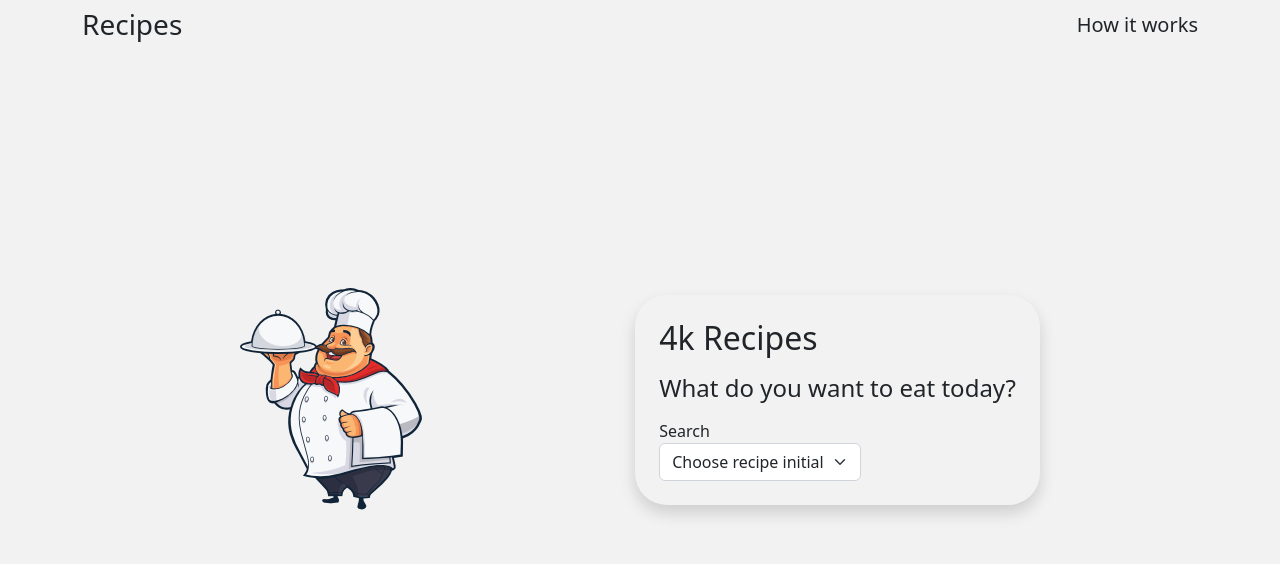
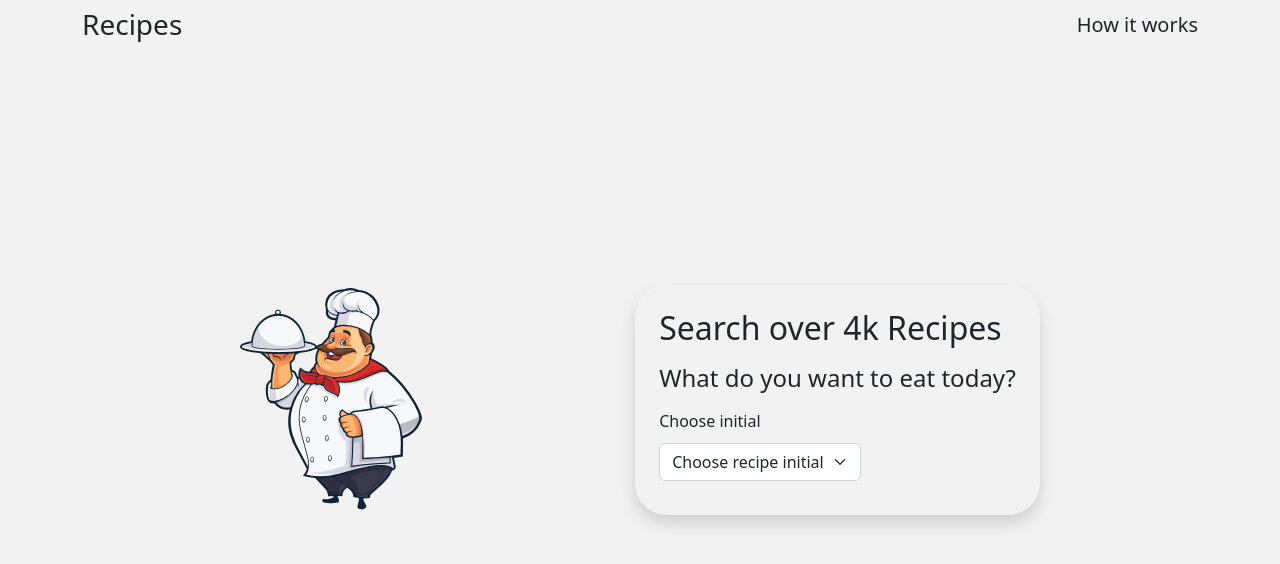
Before and after one commit to mrmeizongo/recipe-app, a React (Vite) app: page / in a window 1280 px wide. Shown: the top 564 px of the page. Built offline with nearby package versions, Linux system fonts and the light colour scheme.

Commit message:
Implemented query

```diff
--- a/src/components/Content/Content.jsx
+++ b/src/components/Content/Content.jsx
@@ -1,10 +1,39 @@
 import React, { useState } from "react";
 import ContentStyle from "./ContentStyle.module.css";
 import ChefIcon from "../../assets/chef-icon.png";
-import Select from "../Select/Select";
-import { recipeInitials } from "../../helper/RecipeHelper";
+import { recipeInitials, getRecipeNames } from "../../helper/RecipeHelper";
 
 const Content = () => {
+	const [displayNames, changeDisplayNames] = useState({
+		init: "",
+		name: "",
+		show: false,
+		submit: false,
+	});
+
+	function handleOnInitChange(e) {
+		e.preventDefault();
+		changeDisplayNames((prev) => {
+			if (e.target.value == "defaultValue") {
+				return { ...prev, show: false, submit: false, init: "", name: "" };
+			} else return { ...prev, show: true, init: e.target.value, name: "" };
+		});
+	}
+
+	function handleOnNameChange(e) {
+		e.preventDefault();
+		changeDisplayNames((prev) => {
+			if (e.target.value == "defaultValue") {
+				return { ...prev, show: false, submit: false, init: "", name: "" };
+			} else return { ...prev, name: e.target.value, submit: true };
+		});
+	}
+
+	function handleOnSubmit(e) {
+		e.preventDefault();
+		console.log("Got request for recipe!", displayNames);
+	}
+
 	return (
 		<section
 			className={`${ContentStyle.Container} d-flex flex-column flex-md-row align-items-center
@@ -15,17 +44,53 @@ const Content = () => {
 				className={`${ContentStyle.Query} d-flex flex-column justify-content-center
              align-items-start rounded-5 shadow p-4 gap-3`}
 			>
-				<h2>4k Recipes</h2>
+				<h2>Search over 4k Recipes</h2>
 				<h4>What do you want to eat today?</h4>
 				<form>
-					<label>Search</label>
-					<Select
-						className={`${ContentStyle.Select}`}
-						initialOption={<option selected>Choose recipe initial</option>}
-						children={recipeInitials.map((initial) => {
-							return <option value={initial}>{initial}</option>;
+					<label>Choose initial</label>
+					<select
+						className={`${ContentStyle.Select}  form-select`}
+						onChange={handleOnInitChange}
+					>
+						<option defaultValue={true} value={"defaultValue"}>
+							Choose recipe initial
+						</option>
+						{recipeInitials.map((initial) => {
+							return (
+								<option key={initial} value={initial}>
+									{initial}
+								</option>
+							);
 						})}
-					></Select>
+					</select>
+
+					{displayNames.show ? (
+						<select
+							className={`${ContentStyle.Select} form-select`}
+							onChange={handleOnNameChange}
+						>
+							<option defaultValue={true} value={"defaultValue"}>
+								Choose recipe name
+							</option>
+							{getRecipeNames(displayNames.init).map((element) => {
+								return (
+									<option key={element} value={element}>
+										{element}
+									</option>
+								);
+							})}
+						</select>
+					) : null}
+
+					{displayNames.submit ? (
+						<button
+							type="submit"
+							className="btn btn-success"
+							onClick={handleOnSubmit}
+						>
+							Get recipe!
+						</button>
+					) : null}
 				</form>
 			</div>
 		</section>
--- a/src/components/Content/ContentStyle.module.css
+++ b/src/components/Content/ContentStyle.module.css
@@ -6,6 +6,7 @@
 
 .Query {
 	min-width: 300px;
+	transition: all 0.5s;
 }
 
 .Icon {
@@ -14,3 +15,8 @@
 	height: auto;
 	background: transparent;
 }
+
+.Select {
+	margin-top: 10px;
+	margin-bottom: 10px;
+}
--- a/src/components/Select/Select.jsx
+++ b/src/components/Select/Select.jsx
@@ -1,21 +1,13 @@
 import React from "react";
 
-const Select = ({
-	children,
-	className,
-	disabled,
-	id,
-	initialOption,
-	handleOnChange,
-}) => {
+const Select = ({ children, className, disabled, id, onChange }) => {
 	return (
 		<select
-			className={`${className} form-select form-select`}
+			className={`${className}`}
 			disabled={disabled}
 			id={id}
-			onChange={handleOnChange}
+			onChange={onChange}
 		>
-			{initialOption}
 			{children}
 		</select>
 	);
--- a/src/helper/RecipeHelper.js
+++ b/src/helper/RecipeHelper.js
@@ -5,4 +5,6 @@ export const recipeInitials = Object.keys(RecipeNames).map((e) =>
 	e.toUpperCase()
 );
 
-export function getRecipeNames(initial) {}
+export function getRecipeNames(initial) {
+	return RecipeNames[`${initial.toLowerCase()}`];
+}
```
